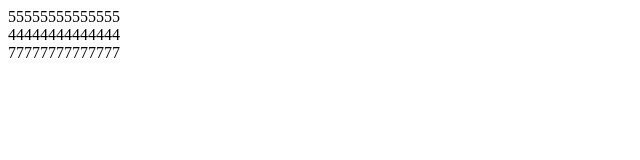
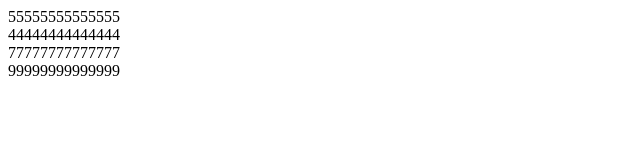
Before and after one commit to threeusall/vue, a plain HTML site: page index.html in a window 1280 px wide. Shown: the whole page, without its empty margins (0-640 px from the left). Drawn offline with Linux system fonts and the light colour scheme.

Commit message:
添加内容9999

```diff
--- a/index.html
+++ b/index.html
@@ -10,5 +10,6 @@
     <div>55555555555555</div>
     <div>44444444444444</div>
     <div>77777777777777</div>
+    <div>99999999999999</div>
 </body>
 </html>
```
